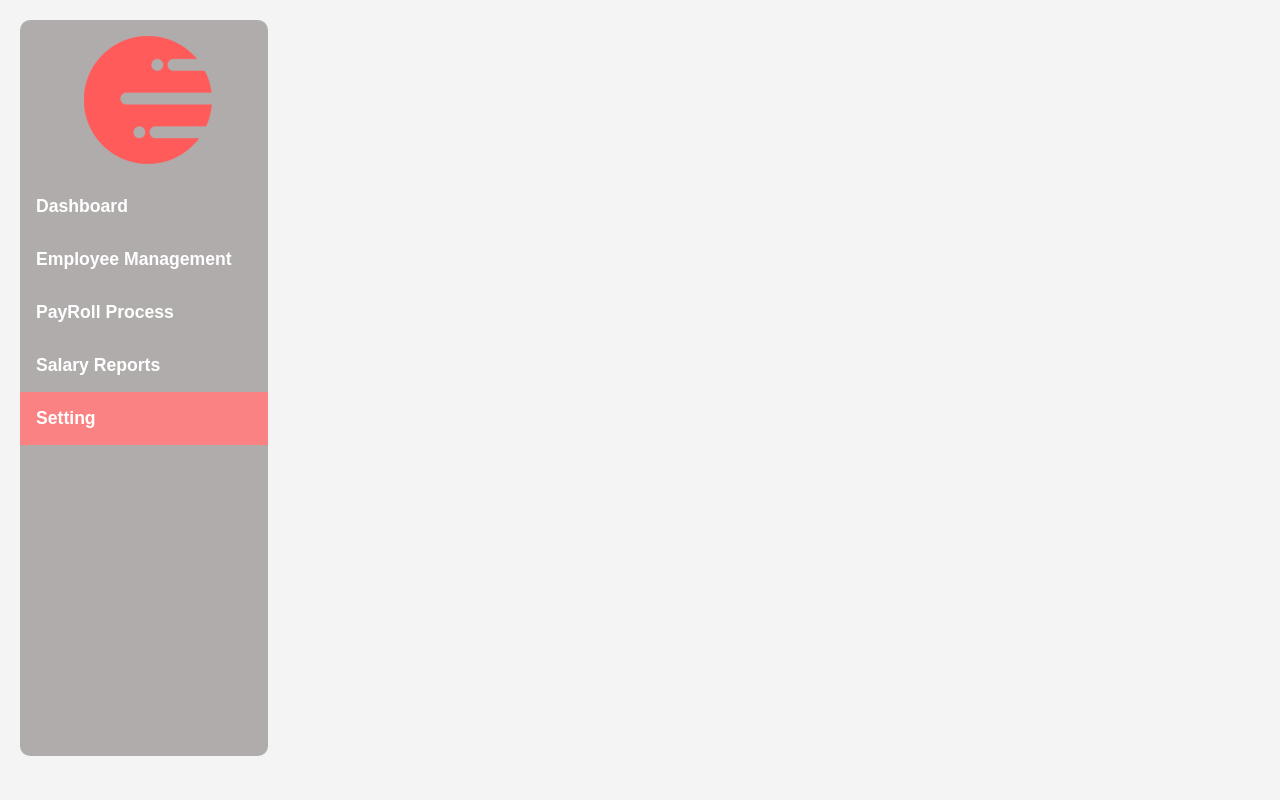
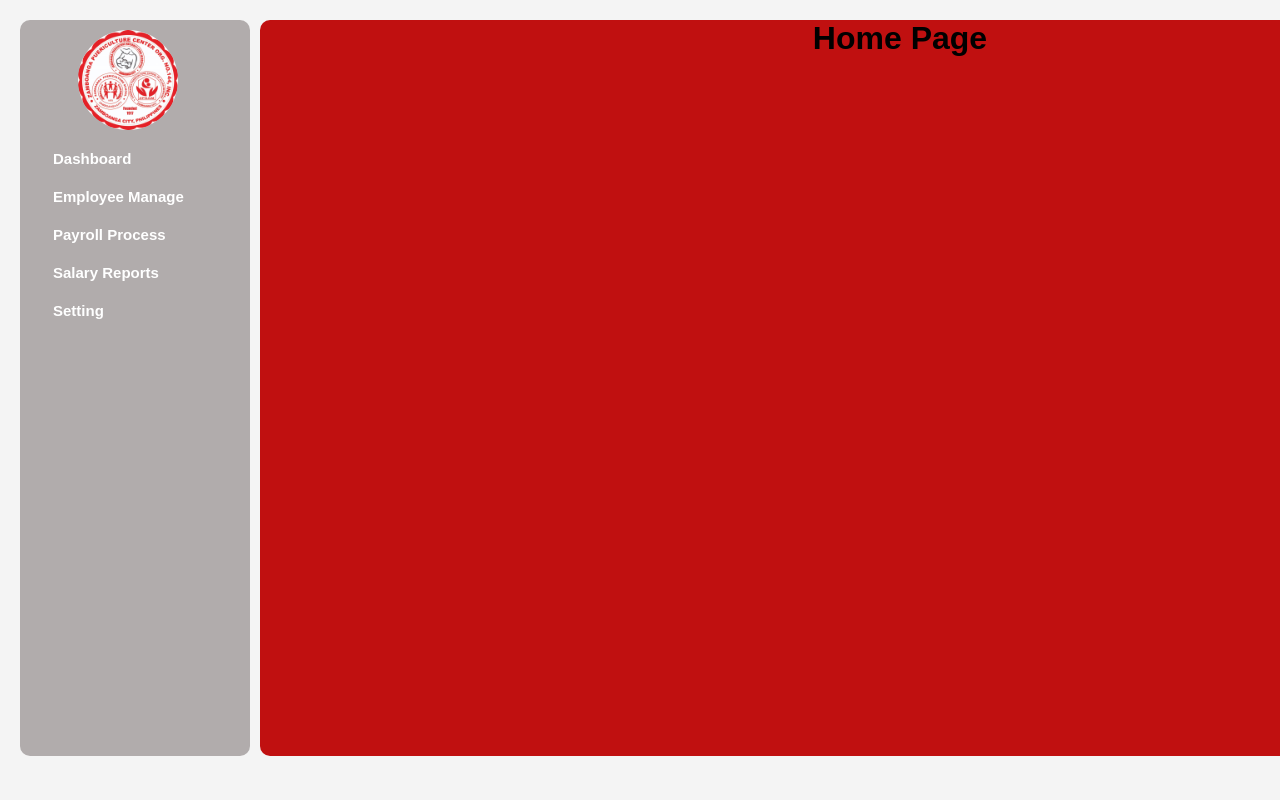
Before and after one commit to ManCoders/puericulture-man, a PHP site: page /payroll/index.php?page=home in a window 1280 px wide. Run offline with PHP 8.4, Linux system fonts and the light colour scheme.

Commit message:
Index update payroll

```diff
--- a/payroll/assets/css/style.css
+++ b/payroll/assets/css/style.css
@@ -24,21 +24,26 @@
     background-color: var(--nav_content_bg);
 }
 
-.nav-item{
+.nav-item {
+    padding: 10px;
+    cursor: pointer;
+}
 
-    padding: 1rem;
-    cursor: pointer;
+.active{
+    background-color: #fa8282;
 }
 
 .nav-item a {
     color: #fff;
-    font-size: 1.1rem;
+    font-size: 15px;
     font-weight: bold;
     text-decoration: none;
+    padding: 23px;
 }
 
 .nav_main_bar{
-    width: 20%;
+    width: 230px;
+    position: fixed;
 }
 
 .nav-item img{
@@ -46,3 +51,12 @@
    margin-left: 3rem;
    justify-content: center;
 }
+
+main{
+    position: fixed;
+    left: 260px;
+    width: 100%;
+    height: 92vh;
+    border-radius: 10px;
+    background-color: #c01010;
+}
--- /dev/null
+++ b/payroll/employee.php
@@ -0,0 +1 @@
+<h1>Employee Page</h1>
--- /dev/null
+++ b/payroll/home.php
@@ -0,0 +1 @@
+<h1>Home Page</h1>
--- a/payroll/index.php
+++ b/payroll/index.php
@@ -23,6 +23,10 @@
 <body>
     <?php include "navbar.php"; ?>
 
+    <main id="view-panel" >
+      <?php $page = isset($_GET['page']) ? $_GET['page'] :'home'; ?>
+      	<?php include $page.'.php' ?>
+  </main>
 
 
 
--- a/payroll/navbar.php
+++ b/payroll/navbar.php
@@ -4,30 +4,30 @@
 <div class="nav_main_bar">
     <nav class="nav" id="sidebar">
 
-           <div class="nav-item"> <img src="./assets/images/logo-sm.png" alt="Logo"></div>
+           <div class="nav-item"> <img style="width:100px; border-radius:50%;" src="./assets/images/puericulture_logo.jpg" alt="Logo"></div>
 
             <div class="nav-item">
-                <a href="" class="nav-link">
+                <a href="index.php?page=home" class="nav-home">
                     <span>Dashboard</span>
                 </a>
             </div>
             <div class="nav-item">
-                <a href="" class="nav-link">
-                    <span>Employee Management</span>
+                <a href="index.php?page=employee" class="nav-employee">
+                    <span>Employee Manage</span>
                 </a>
             </div>
             <div class="nav-item">
-                <a href="" class="nav-link">
-                    <span>PayRoll Process</span>
+                <a href="index.php?page=payroll" class="nav-payroll">
+                    <span>Payroll Process</span>
                 </a>
             </div>
             <div class="nav-item">
-                <a href="" class="nav-link">
+                <a href="index.php?page=salary" class="nav-salary">
                     <span>Salary Reports</span>
                 </a>
             </div>
-            <div class="nav-item" style="background-color: #fa8282;">
-                <a href="" class="nav-link">
+            <div class="nav-item" style="">
+                <a href="index.php?page=setting" class="nav-setting">
                     <span>Setting</span>
                 </a>
             </div>
@@ -40,9 +40,18 @@
 
 
 <script>
+$('.nav-<?php echo $_GET['page'] ?>').addClass('active');
+$('.nav-<?php echo $_GET['page'] ?>').css('background-color', '#007bff');
+$('.nav-<?php echo $_GET['page'] ?>').css('color', '#fff');
 
-    $('.nav-<?php echo $_GET['page'] ?>').addClass('active');
-
+$('.nav-item a').click(function() {
+    $('.nav-item a').removeClass('active');
+    $(this).addClass('active');
+    $(this).css('background-color', '#007bff');
+    $(this).css('color', '#fff');
+    $(this).siblings().css('background-color', '');
+    $(this).siblings().css('color', '');
+});
 
 if ($('.nav-<?php echo $_GET['page'] ?>').parent().hasClass('collapse')) {
     const parentID = $('.nav-<?php echo $_GET['page'] ?>').parent().attr('id');
@@ -52,21 +61,5 @@
     $('.nav-<?php echo $_GET['page'] ?>').parent().addClass('show');
 }
 
-    // Toggle sidebar on small screens
-    const sidebar = document.getElementById('sidebar');
-    const sidebarToggleRight = document.getElementById('sidebarToggleRight');
-    const sidebarToggleLeft = document.getElementById('sidebarToggleLeft');
 
-
-    sidebarToggleRight.addEventListener('click', () => {
-        sidebar.classList.toggle('active');
-        sidebarToggleRight.style.display = 'none';
-        sidebarToggleLeft.style.display = 'block';
-    });
-
-    sidebarToggleLeft.addEventListener('click', () => {
-        sidebar.classList.toggle('active');
-        sidebarToggleRight.style.display = 'block';
-        sidebarToggleLeft.style.display = 'none';
-    });
 </script>
--- /dev/null
+++ b/payroll/payroll.php
@@ -0,0 +1,2 @@
+
+<h1>Payroll Page</h1>
--- /dev/null
+++ b/payroll/salary.php
@@ -0,0 +1 @@
+<h1>Salary Page</h1>
--- /dev/null
+++ b/payroll/setting.php
@@ -0,0 +1 @@
+<h1>Settings Page</h1>
```
Also changed, not shown: auth/function.php (+7 -1 lines), payroll/assets/images/pueri-logo.png (renamed from images/pueri-logo.png), payroll/assets/images/puericulture_logo.jpg (added), payroll/assets/images/user.png (renamed from images/user.png). Lines whose indentation alone changed are shown as unchanged.
